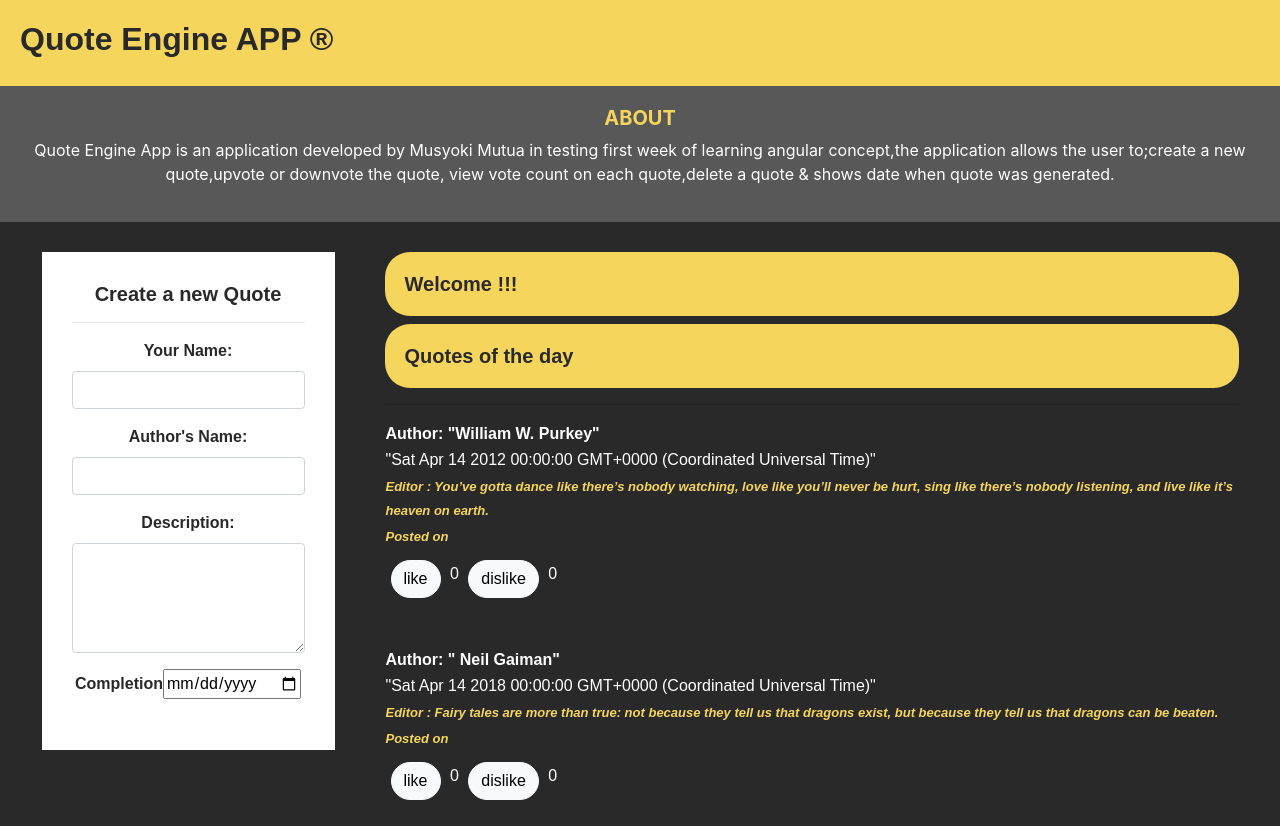
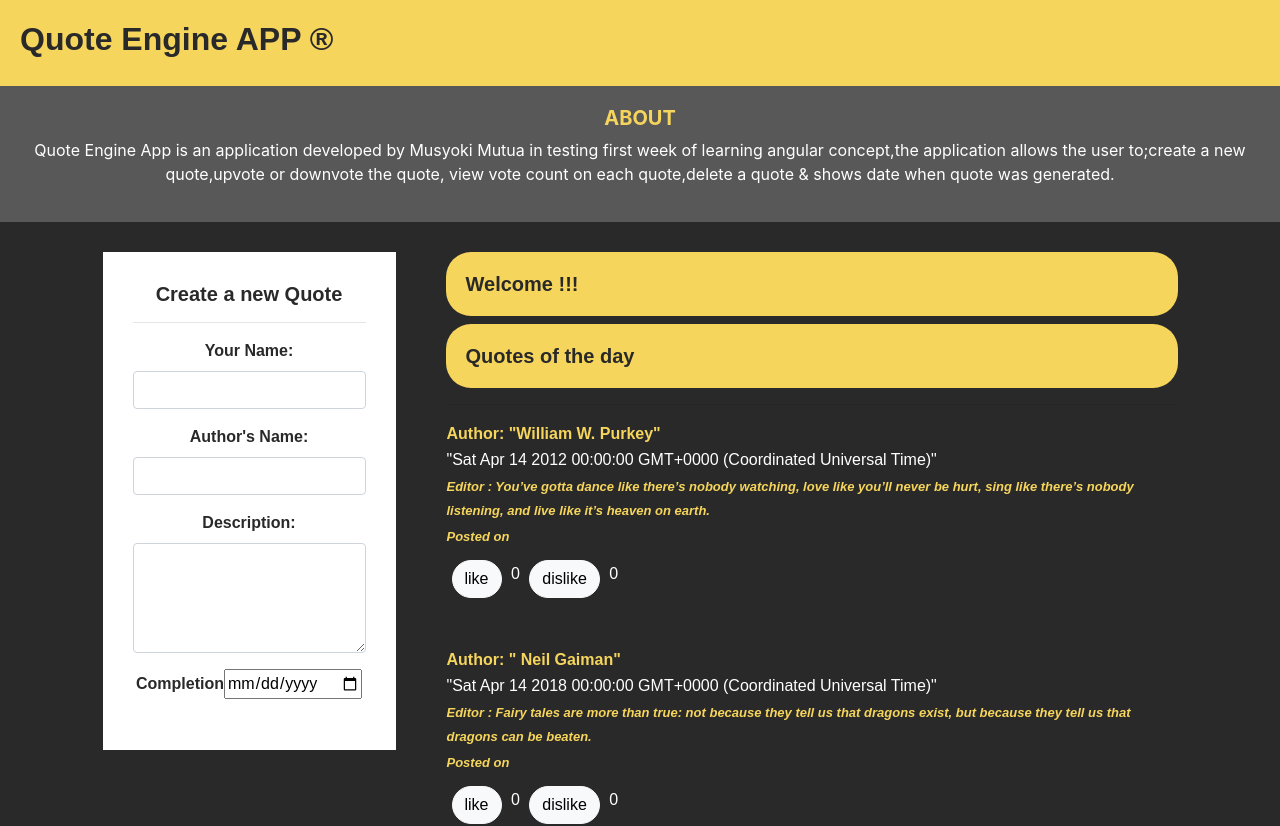
Before and after one commit to msyoki/Angular-week-1-IP, an Angular app: page / in a window 1280 px wide. Shown: the top 826 px of the page. Built offline with nearby package versions, Linux system fonts and the light colour scheme.

Commit message:
more edit on body tags

```diff
--- a/src/app/quote/quote.component.css
+++ b/src/app/quote/quote.component.css
@@ -42,11 +42,11 @@
 }
 .quotelist{
     float: right;
-    width: 70%;
+    width: 60%;
     margin-left: 50px;
+    font-family: Arial, Helvetica, sans-serif;
 
 }
-
 
 .quotelist h5{
     font-weight: bold;
@@ -63,3 +63,8 @@ i{
     font-size: small;
     font-weight: bold;
  }
+ span{
+    font-weight: bolder;
+    color:#F6D55C ;
+
+ }
```
